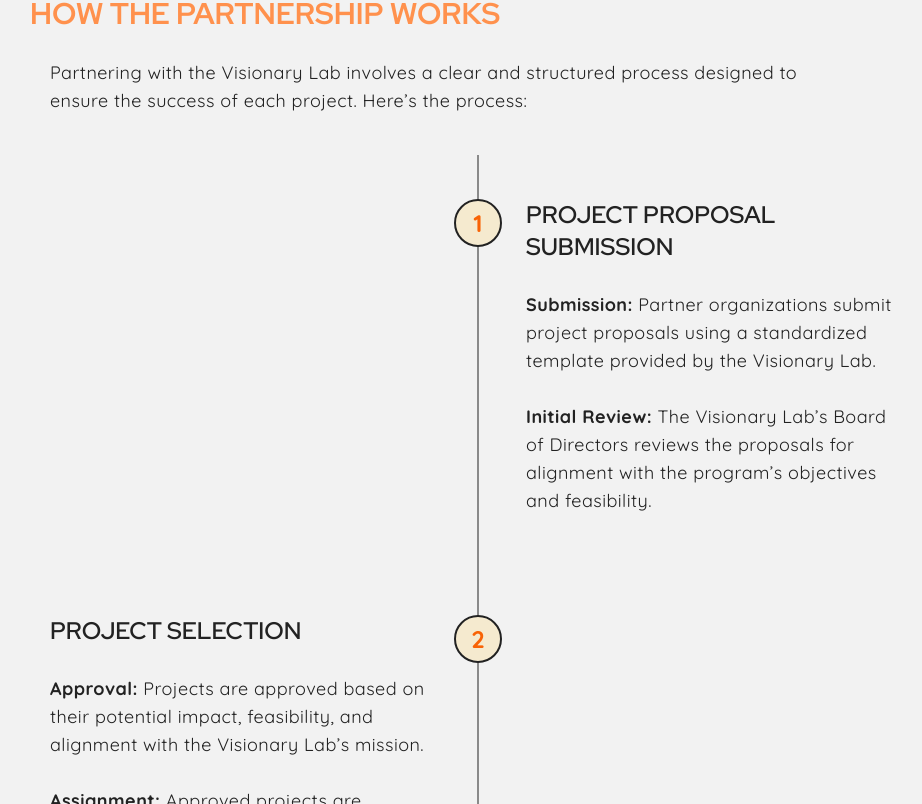
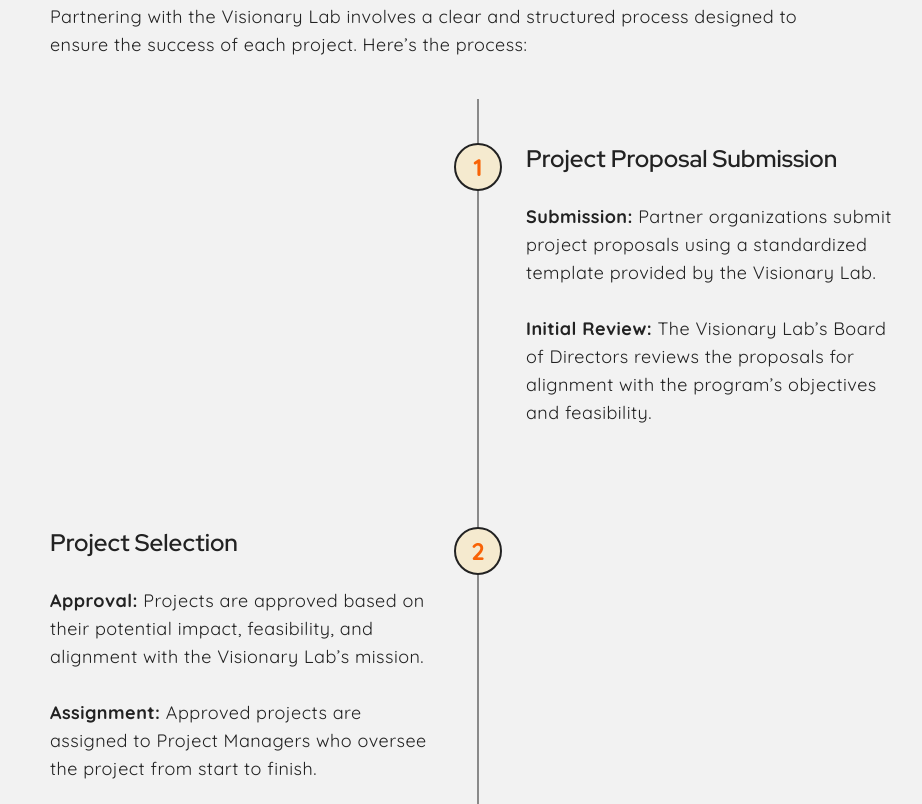
Before and after one commit to DSMLC/dsmlc-website, a Next.js app: page /visionary-lab/partner-benefits in a window 1280 px wide. Shown: the part 1516-2320 px from the top of the page, without its empty margins (162-1084 px from the left). Built offline with nearby package versions, Linux system fonts and the light colour scheme.

Commit message:
roles and responsibilities of partners

```diff
--- a/app/components/templates/HeaderTextTemplate3.tsx
+++ b/app/components/templates/HeaderTextTemplate3.tsx
@@ -1,18 +1,27 @@
 import React from "react";
-import { PageData } from "./HeaderTextTemplate";
+import SubHeaderTextTemplate from "./SubHeaderTextTemplate";
+import SubtitleTemplate3 from "./SubtitleTemplate3";
 
-const HeaderTextTemplate3 = ({ Data }: { Data: PageData[] }) => {
+interface PageData2 {
+  header: string;
+  subheaders: {
+    header: string;
+    text: string;
+  }[];
+}
+
+const HeaderTextTemplate3 = ({ Data }: { Data: PageData2[] }) => {
   return (
-    <>
+    <div className="flex flex-col w-full items-center">
       {Data.map((data) => {
         return (
-          <div className="text-dsmlcBlack tracking-wide max-w-3xl font-quicksand lg:text-lg md:text-base text-sm h-full">
-            <span className="font-bold">{data.header}</span>{" "}
-            <span>{data.text}</span>
+          <div className="flex flex-col gap-7 lg:px-0 py-10 lg:pt-11 lg:w-full max-w-4xl w-fit m-auto lg:text-start text-center">
+            <SubtitleTemplate3 Subtitle={data.header} />
+            <SubHeaderTextTemplate Data={data.subheaders} />
           </div>
         );
       })}
-    </>
+    </div>
   );
 };
 
--- /dev/null
+++ b/app/components/templates/SubHeaderTextTemplate.tsx
@@ -0,0 +1,19 @@
+import React from "react";
+import { PageData } from "./HeaderTextTemplate";
+
+const SubHeaderTextTemplate = ({ Data }: { Data: PageData[] }) => {
+  return (
+    <>
+      {Data.map((data) => {
+        return (
+          <div className="text-dsmlcBlack tracking-wide max-w-3xl font-quicksand lg:text-lg md:text-base text-sm h-full">
+            <span className="font-bold">{data.header}</span>{" "}
+            <span>{data.text}</span>
+          </div>
+        );
+      })}
+    </>
+  );
+};
+
+export default SubHeaderTextTemplate;
--- a/app/components/templates/SubtitleTemplate3.tsx
+++ b/app/components/templates/SubtitleTemplate3.tsx
@@ -2,7 +2,7 @@
 
 const SubtitleTemplate3 = ({ Subtitle }: { Subtitle: string }) => {
   return (
-    <div className="lg:text-2xl md:text-xl text-lg font-semibold font-redHat text-dsmlcBlack uppercase">
+    <div className="lg:text-2xl md:text-xl text-lg font-semibold font-redHat text-dsmlcBlack">
       {Subtitle}
     </div>
   );
--- a/app/components/templates/TimelineTemplate.tsx
+++ b/app/components/templates/TimelineTemplate.tsx
@@ -1,7 +1,7 @@
 import React from "react";
 import SubtitleTemplate3 from "./SubtitleTemplate3";
 import HeaderTextTemplate2 from "./HeaderTextTemplate2";
-import HeaderTextTemplate3 from "./HeaderTextTemplate3";
+import SubHeaderTextTemplate from "./SubHeaderTextTemplate";
 import { PageData } from "./HeaderTextTemplate";
 
 interface timeline {
@@ -24,7 +24,7 @@
                 {data.number}
               </div>
               <SubtitleTemplate3 Subtitle={data.header} />
-              <HeaderTextTemplate3 Data={data.points} />
+              <SubHeaderTextTemplate Data={data.points} />
             </div>
             {index % 2 !== 0 ? <div className="hidden md:block"></div> : null}
           </React.Fragment>
--- a/app/components/templates/TimelineTemplate2.tsx
+++ b/app/components/templates/TimelineTemplate2.tsx
@@ -1,7 +1,7 @@
 import React from "react";
 import SubtitleTemplate3 from "./SubtitleTemplate3";
 import HeaderTextTemplate2 from "./HeaderTextTemplate2";
-import HeaderTextTemplate3 from "./HeaderTextTemplate3";
+import HeaderTextTemplate3 from "./SubHeaderTextTemplate";
 import { PageData } from "./HeaderTextTemplate";
 
 interface timeline {
--- a/app/visionary-lab/partner-benefits/page.tsx
+++ b/app/visionary-lab/partner-benefits/page.tsx
@@ -20,12 +20,14 @@
         Data={partnerBenefitsData.timleline_header_text_template}
       />
       <TimelineTemplate Data={partnerBenefitsData.timeline_template} />
-
       <HeaderTextTemplate2
         Data={partnerBenefitsData.projects_header_text_template}
       />
-
       <TimelineTemplate2 Data={partnerBenefitsData.timeline_template2} />
+      <HeaderTextTemplate2
+        Data={partnerBenefitsData.responsibility_header_text_template}
+      />
+      <HeaderTextTemplate3 Data={partnerBenefitsData.responsibilities} />
       <FAQTemplate Data={partnerBenefitsData.faq_template} />
     </div>
   );
--- a/public/data/page_data/partner_benefits.json
+++ b/public/data/page_data/partner_benefits.json
@@ -231,6 +231,53 @@
       ]
     }
   ],
+  "responsibility_header_text_template": [
+    {
+      "header": "Roles and Responsibilities",
+      "text": "Project partners play an integral role in ensuring the success of Visionary Lab projects. Their active participation, clear communication, and consistent feedback are essential to meeting project goals effectively."
+    }
+  ],
+  "responsibilities": [
+    {
+      "header": "Project Proposers",
+      "subheaders": [
+        {
+          "header": "Clear Objectives:",
+          "text": "Submit detailed project proposals with clear objectives and required resources."
+        },
+        {
+          "header": "Engagement:",
+          "text": "Actively participate in initial meetings and provide necessary data and context for the project."
+        }
+      ]
+    },
+    {
+      "header": "Stakeholders",
+      "subheaders": [
+        {
+          "header": "Continuous Feedback:",
+          "text": "Provide regular feedback throughout the project lifecycle to ensure alignment with organizational goals."
+        },
+        {
+          "header": "Data Provision:",
+          "text": "Supply the project team with the necessary data and information required to complete the project."
+        }
+      ]
+    },
+    {
+      "header": "Reviewers",
+      "subheaders": [
+        {
+          "header": "Regular Check-ins:",
+          "text": "Participate in regular check-ins to monitor progress and provide feedback."
+        },
+        {
+          "header": "Final Review:",
+          "text": "Review final deliverables and provide feedback on the project’s success and impact."
+        }
+      ]
+    }
+  ],
   "faq_template": {
     "header": "Frequently Asked Questions",
     "faq": [
```
